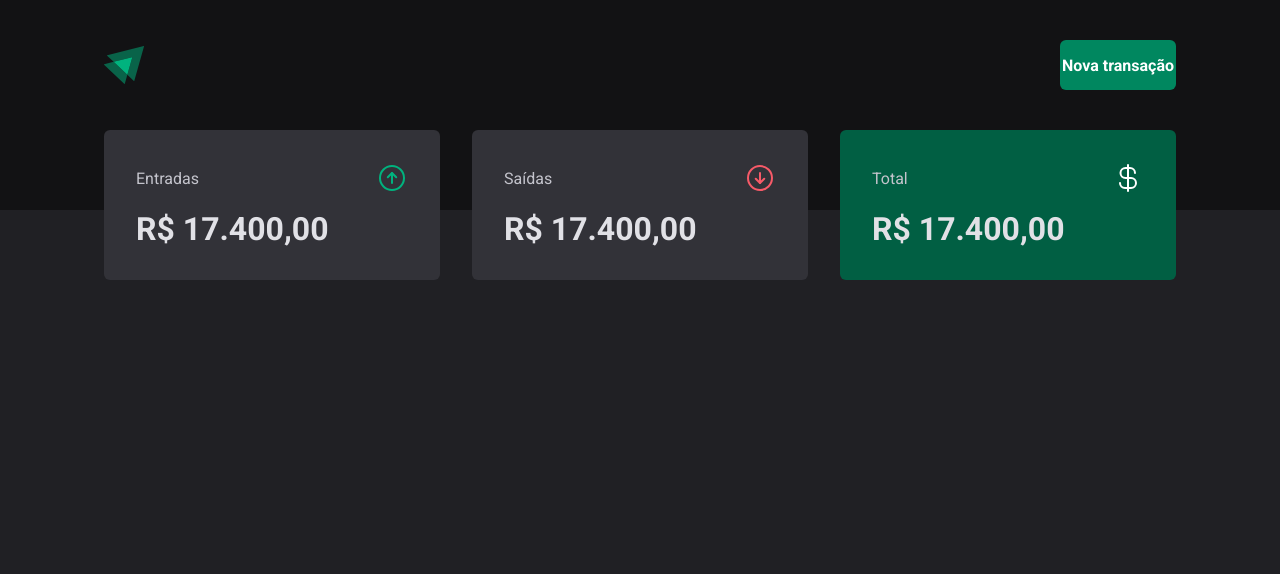
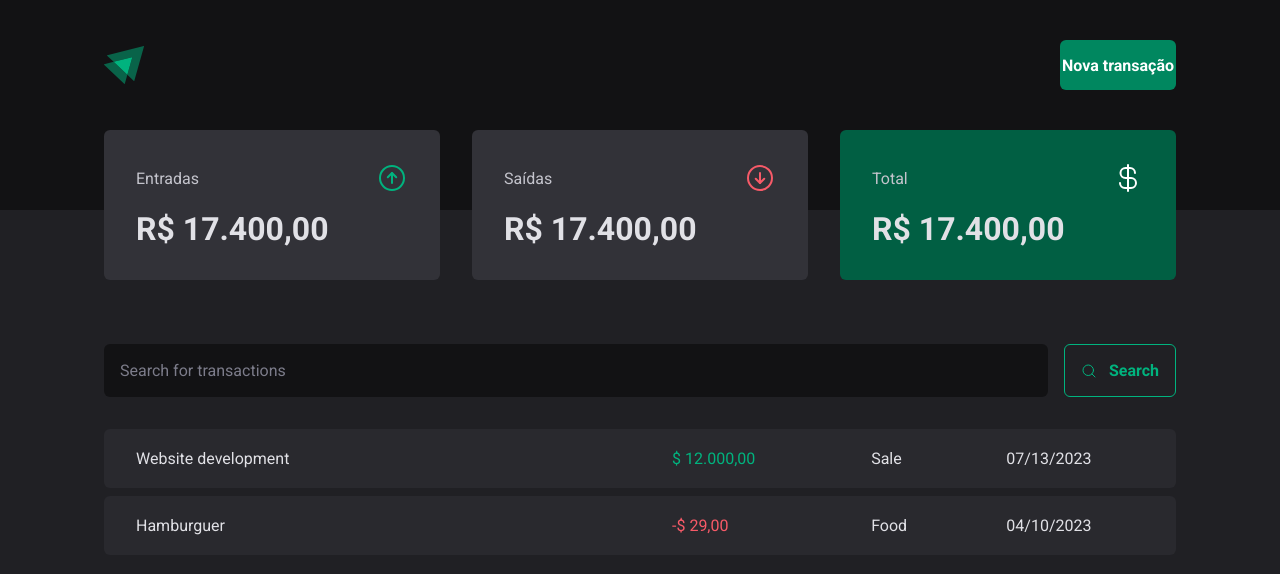
Before and after one commit to danieltquadros/dtMoney, a React (Vite) app: page / in a window 1280 px wide. Shown: the top 574 px of the page. Built offline with nearby package versions, Linux system fonts and the light colour scheme.

Commit message:
[DTM-0002] - feat: Added input and table transactions.

```diff
--- /dev/null
+++ b/src/pages/Transactions/components/SearchForm/index.tsx
@@ -0,0 +1,16 @@
+import { MagnifyingGlass } from 'phosphor-react'
+import { SearchFormContainer } from './styles'
+
+const SearchForm = () => {
+  return (
+    <SearchFormContainer>
+      <input type="text" placeholder="Search for transactions" />
+      <button type="submit">
+        <MagnifyingGlass />
+        Search
+      </button>
+    </SearchFormContainer>
+  )
+}
+
+export default SearchForm
--- /dev/null
+++ b/src/pages/Transactions/components/SearchForm/styles.ts
@@ -0,0 +1,44 @@
+import { styled } from 'styled-components'
+
+export const SearchFormContainer = styled.form`
+  display: flex;
+  gap: 1rem;
+
+  input {
+    flex: 1;
+    border-radius: 6px;
+    border: 0;
+    background: ${(props) => props.theme['gray-900']};
+    color: ${(props) => props.theme['gray-300']};
+
+    padding: 1rem;
+
+    &::placeholder {
+      color: ${(props) => props.theme['gray-500']};
+    }
+  }
+
+  button {
+    display: flex;
+    align-items: center;
+    gap: 0.75rem;
+
+    border: 0;
+    padding: 1rem;
+    background: transparent;
+    border: 1px solid ${(props) => props.theme['green-300']};
+    color: ${(props) => props.theme['green-300']};
+    font-weight: bold;
+    border-radius: 6px;
+
+    &:hover {
+      background: ${(props) => props.theme['green-500']};
+      border: 1px solid ${(props) => props.theme['green-500']};
+      color: ${(props) => props.theme.white};
+      transition:
+        background-color 0.2s,
+        color 0.2s,
+        border-color 0.2s;
+    }
+  }
+`
--- a/src/pages/Transactions/index.tsx
+++ b/src/pages/Transactions/index.tsx
@@ -1,11 +1,42 @@
 import Header from '../../components/Header'
 import Summary from '../../components/Summary'
+import SearchForm from './components/SearchForm'
+
+import {
+  PriceHighlight,
+  TransactionsContainer,
+  TransactionsTable,
+} from './styles'
 
 const Transactions = () => {
   return (
     <div>
       <Header />
       <Summary />
+
+      <TransactionsContainer>
+        <SearchForm />
+        <TransactionsTable>
+          <tbody>
+            <tr>
+              <td width="50%">Website development</td>
+              <td>
+                <PriceHighlight variant="income">$ 12.000,00</PriceHighlight>
+              </td>
+              <td>Sale</td>
+              <td>07/13/2023</td>
+            </tr>
+            <tr>
+              <td width="50%">Hamburguer</td>
+              <td>
+                <PriceHighlight variant="outcome">-$ 29,00</PriceHighlight>
+              </td>
+              <td>Food</td>
+              <td>04/10/2023</td>
+            </tr>
+          </tbody>
+        </TransactionsTable>
+      </TransactionsContainer>
     </div>
   )
 }
--- a/src/pages/Transactions/styles.ts
+++ b/src/pages/Transactions/styles.ts
@@ -0,0 +1,41 @@
+import { styled } from 'styled-components'
+
+export const TransactionsContainer = styled.main`
+  width: 100%;
+  max-width: 1120px;
+  margin: 4rem auto 0;
+  padding: 0 1.5rem;
+`
+
+export const TransactionsTable = styled.table`
+  width: 100%;
+  border-collapse: separate;
+  border-spacing: 0 0.5rem;
+  margin-top: 1.5rem;
+
+  td {
+    padding: 1.25rem 2rem;
+    background: ${(props) => props.theme['gray-700']};
+
+    &:first-child {
+      border-top-left-radius: 6px;
+      border-bottom-left-radius: 6px;
+    }
+
+    &:last-child {
+      border-top-right-radius: 6px;
+      border-bottom-right-radius: 6px;
+    }
+  }
+`
+
+interface PriceHighlightProps {
+  variant: 'income' | 'outcome'
+}
+
+export const PriceHighlight = styled.span<PriceHighlightProps>`
+  color: ${(props) =>
+    props.variant === 'income'
+      ? props.theme['green-300']
+      : props.theme['red-300']};
+`
```
